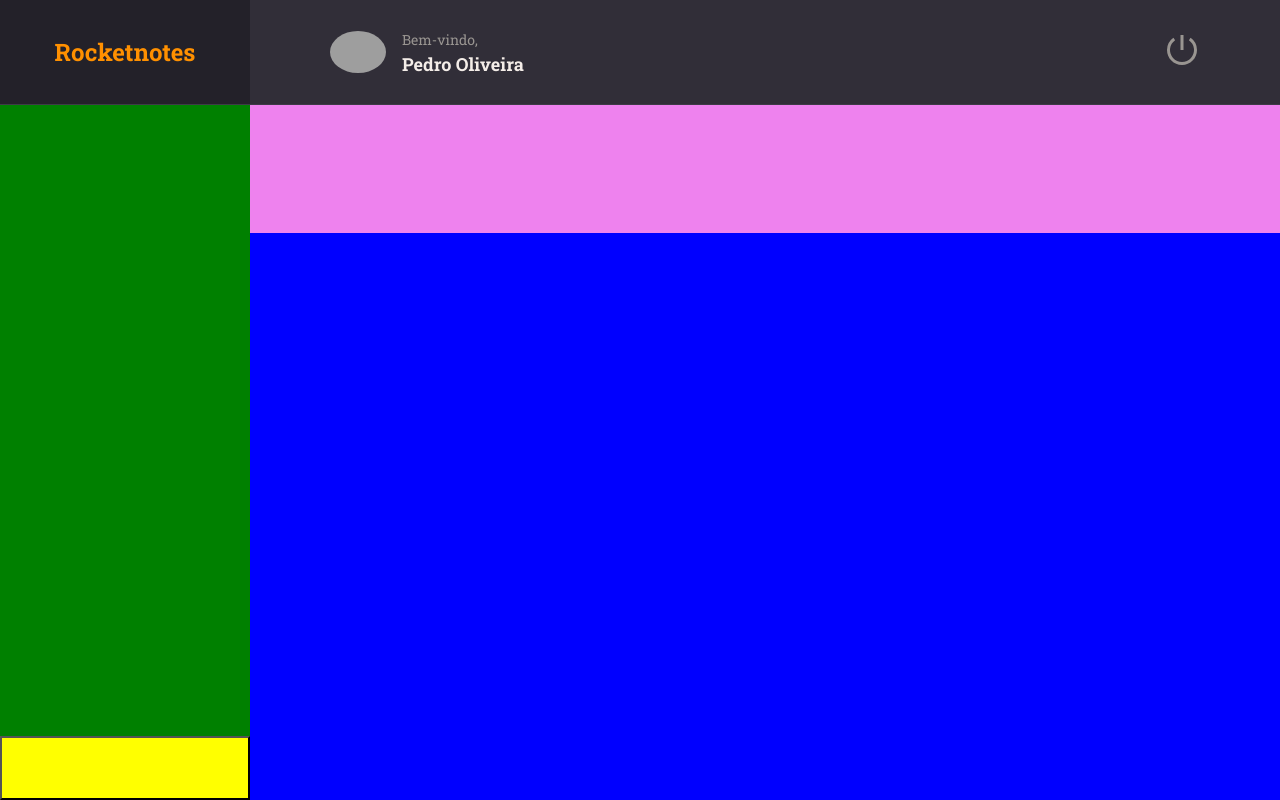
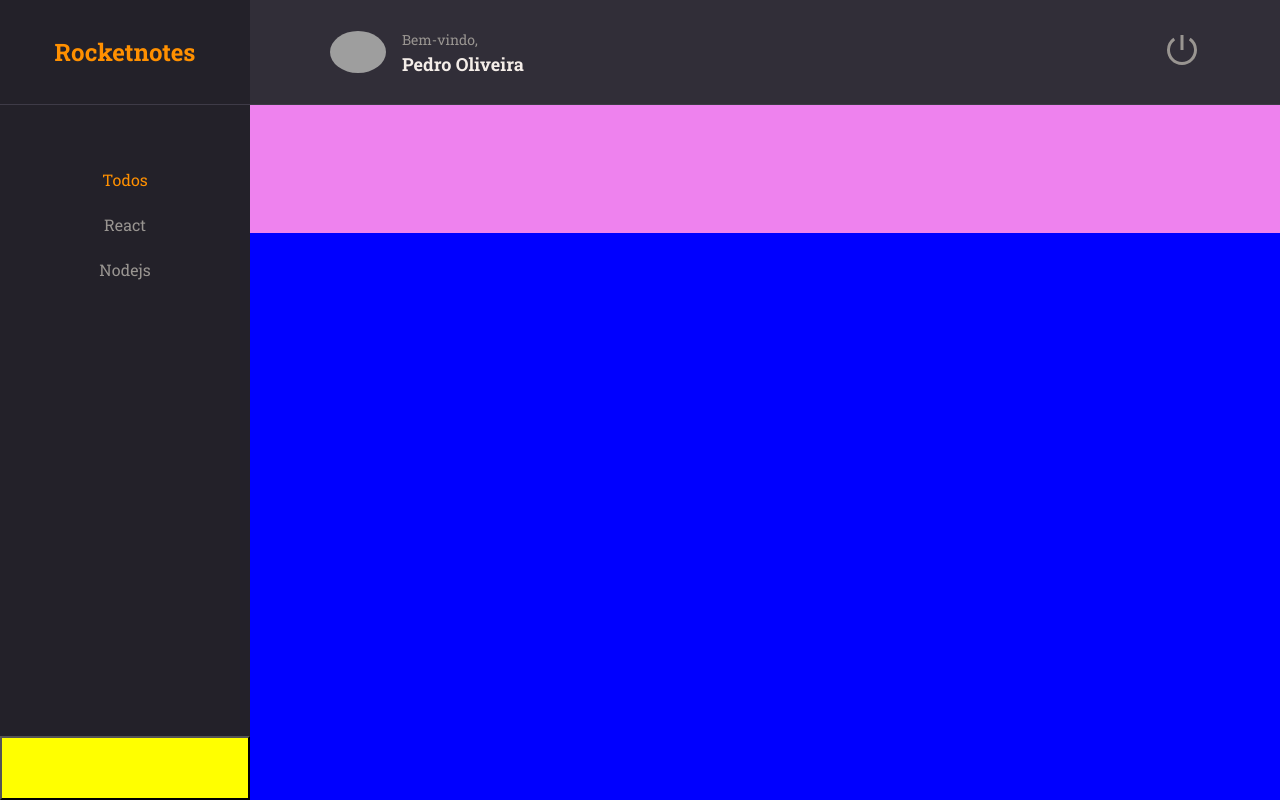
Before and after one commit to pedrogrl/rocketnotes, a React (Vite) app: page / in a window 1280 px wide. Built offline with nearby package versions, Linux system fonts and the light colour scheme; grey boxes are pictures that could not be loaded.

Commit message:
home menu

```diff
--- a/src/components/Anchor/index.jsx
+++ b/src/components/Anchor/index.jsx
@@ -1,8 +1,8 @@
 import { Container } from "./styles";
 
-export default function Anchor({ title, ...rest }) {
+export default function Anchor({ title, isActive = false, ...rest }) {
   return (
-    <Container type="button" {...rest}>
+    <Container type="button" isActive={isActive} {...rest}>
       {title}
     </Container>
   );
--- a/src/components/Anchor/styles.js
+++ b/src/components/Anchor/styles.js
@@ -2,7 +2,7 @@ import styled from "styled-components";
 
 export const Container = styled.button`
   background: none;
-  color: ${({ theme }) => theme.COLORS.ORANGE};
+  color: ${({ theme, isActive }) => isActive ? theme.COLORS.ORANGE : theme.COLORS.GRAY_100};
   border: none;
   font-size: 1.6rem;
 `;
--- a/src/pages/Details/index.jsx
+++ b/src/pages/Details/index.jsx
@@ -13,7 +13,7 @@ export default function Details() {
 
       <main>
         <Content>
-          <Anchor title="Excluir nota" />
+          <Anchor title="Excluir nota" isActive/>
 
           <h1>Introdução ao React</h1>
           <p>
--- a/src/pages/Home/index.jsx
+++ b/src/pages/Home/index.jsx
@@ -1,6 +1,7 @@
 import { Container, Brand, Menu, Search, Content, NewNote } from './styles.js'
 
 import Header from '../../components/Header/index.jsx'
+import Anchor from '../../components/Anchor/index.jsx'
 
 export default function Home() {
   return (
@@ -11,7 +12,11 @@ export default function Home() {
 
       <Header/>
 
-      <Menu></Menu>
+      <Menu>
+        <li><Anchor title="Todos" isActive/></li>
+        <li><Anchor title="React"/></li>
+        <li><Anchor title="Nodejs"/></li>
+      </Menu>
 
       <Search></Search>
 
--- a/src/pages/Home/styles.js
+++ b/src/pages/Home/styles.js
@@ -27,10 +27,18 @@ export const Brand = styled.div`
     color: ${({ theme }) => theme.COLORS.ORANGE};
   }
 `;
+
 export const Menu = styled.ul`
   grid-area: menu;
-  background-color: green;
+  background-color: ${({ theme }) => theme.COLORS.BACKGROUND_900};
+  padding-top: 6.4rem;
+  text-align: center;
+
+  li {
+    margin-bottom: 2.4rem;
+  }
 `;
+
 export const Search = styled.div`
   grid-area: search;
   background-color: violet;
```
